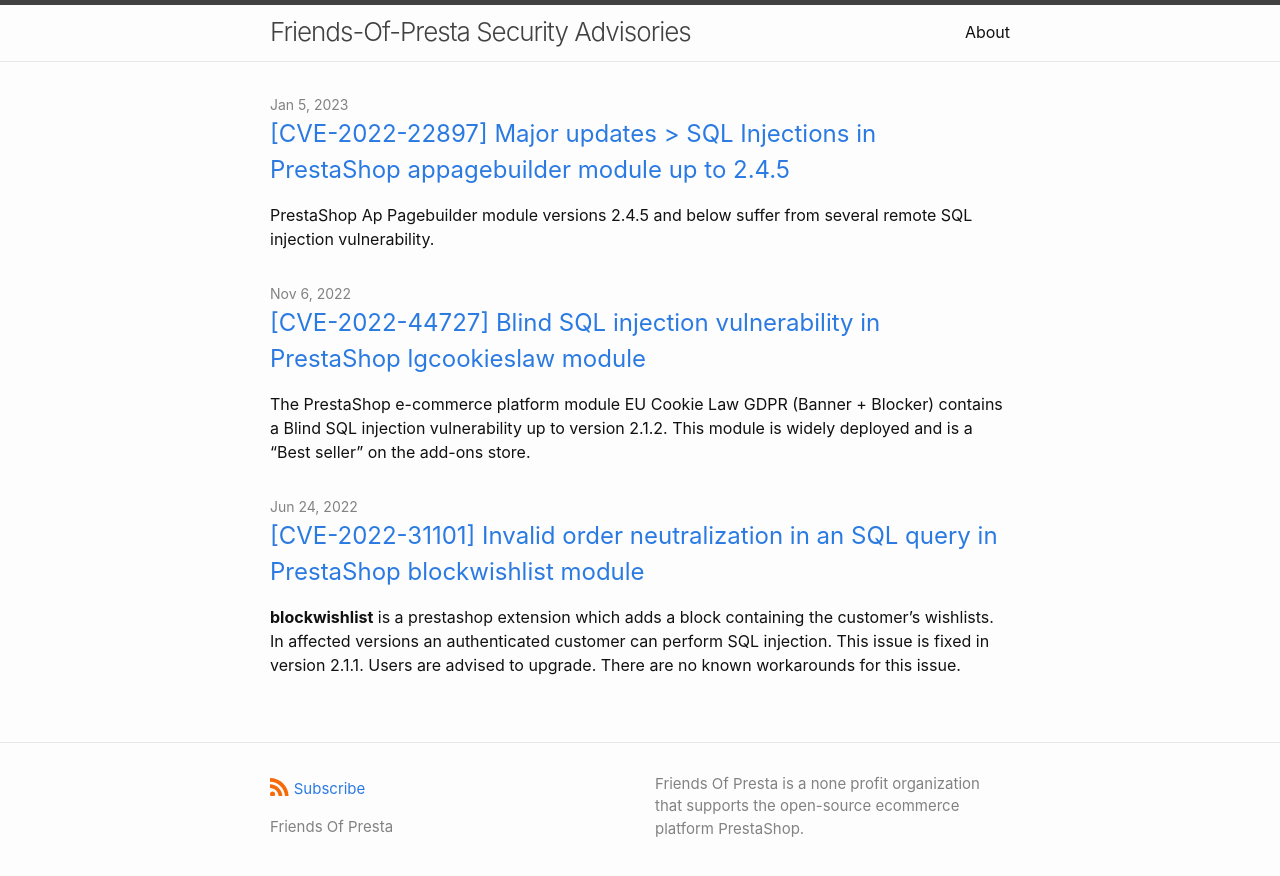
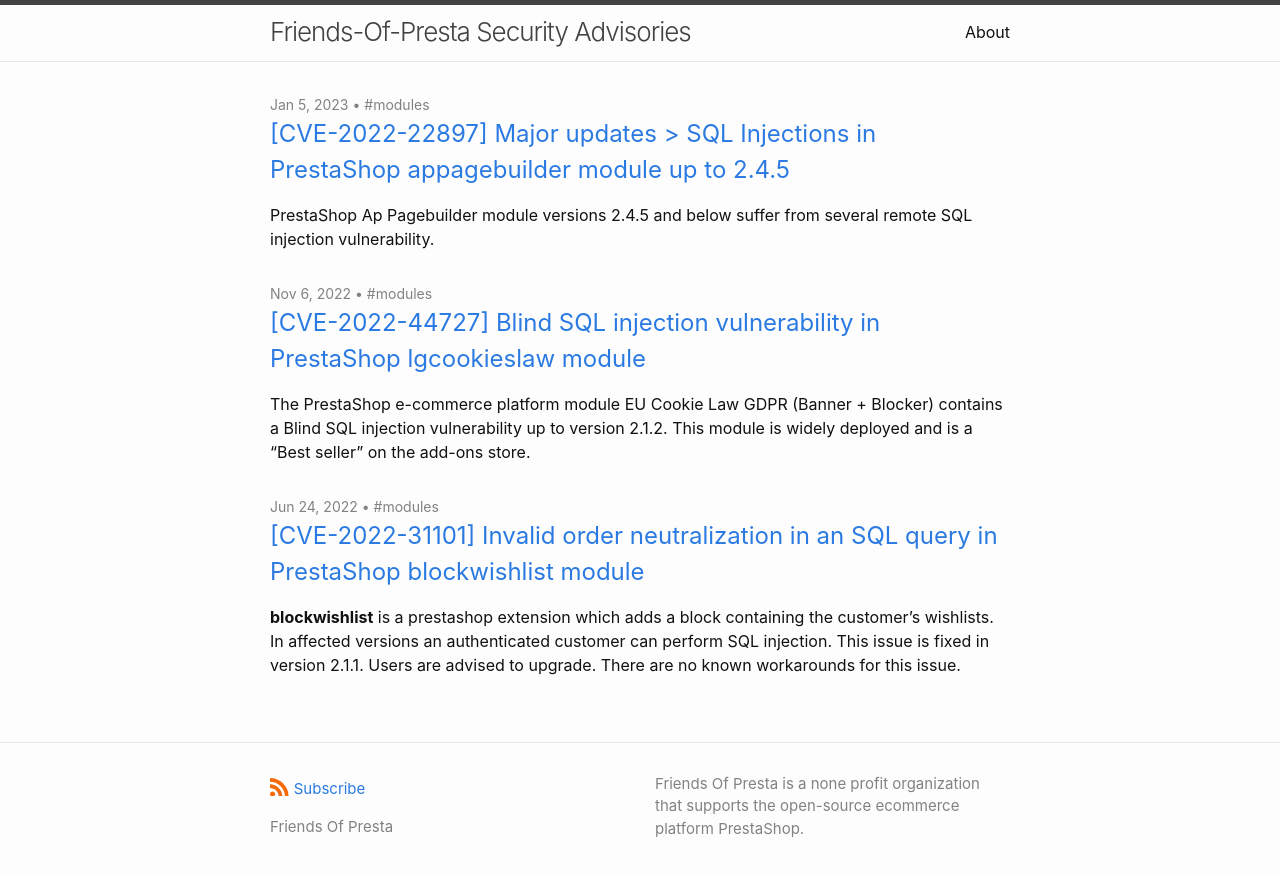
Before and after one commit to friends-of-presta/security-advisories, a Jekyll site: the page built from index.md, in a window 1280 px wide. Shown: the top 876 px of the page. Built offline with Jekyll 4.4.1, drawn with Linux system fonts in a browser that asks for light colours.

Commit message:
Just a cosmetic update of the theme (#5)

```diff
--- a/_layouts/home.html
+++ b/_layouts/home.html
@@ -25,7 +25,10 @@ layout: default
       {%- assign date_format = site.minima.date_format | default: "%b %-d, %Y" -%}
       {%- for post in posts -%}
       <li>
-        <span class="post-meta">{{ post.date | date: date_format }}</span>
+        <span class="post-meta">{{ post.date | date: date_format }}
+        {%- if post.categories -%}
+          &nbsp;• #{{ post.categories }}
+        {%- endif -%}</span>
         <h3>
           <a class="post-link" href="{{ post.url | relative_url }}">
             {{ post.title | escape }}
--- a/_layouts/post.html
+++ b/_layouts/post.html
@@ -17,8 +17,11 @@ layout: default
           {{ mdate | date: date_format }}
         </time>
       {%- endif -%}
+      {%- if page.categories -%}
+        • <span>#{{ page.categories }}</span>
+      {%- endif -%}
       {%- if page.author -%}
-        • {% for author in page.author %}
+        &nbsp;• {% for author in page.author %}
           <span itemprop="author" itemscope itemtype="http://schema.org/Person">
             <span class="p-author h-card" itemprop="name">{{ author }}</span></span>
             {%- if forloop.last == false %}, {% endif -%}
```
